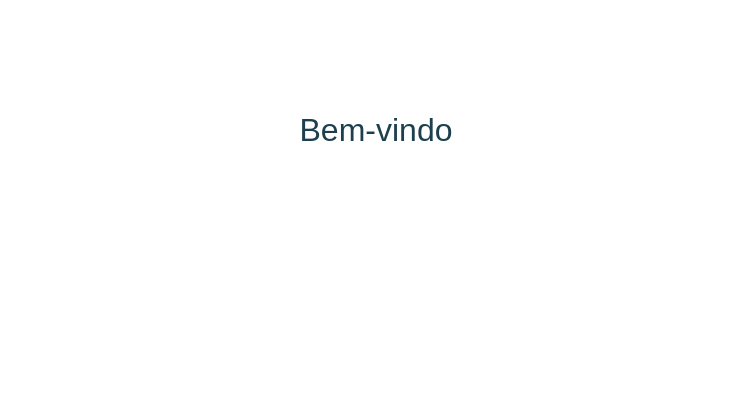
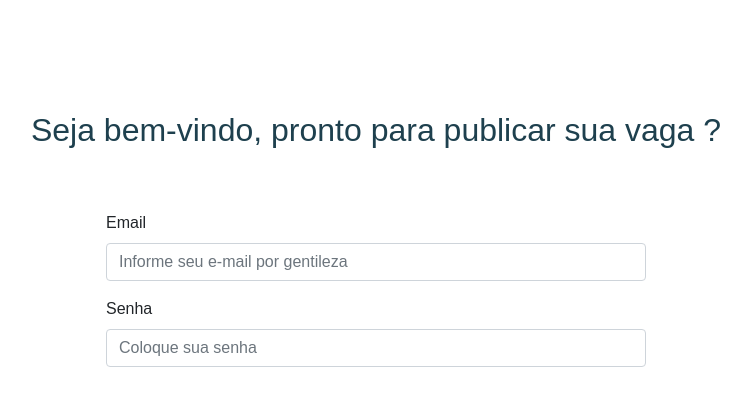
Before and after one commit to gorepub/repub-client, a React (Create React App) app: page /sign_in in a window 1280 px wide. Shown: the top 406 px of the page, without its empty margins (264-1015 px from the left). Built offline with nearby package versions, Linux system fonts and the light colour scheme.

Commit message:
Improving login template and homePage

```diff
--- a/src/components/login/SignIn.js
+++ b/src/components/login/SignIn.js
@@ -1,9 +1,5 @@
 import React from 'react';
-import {
-  Col,
-  Container,
-  Row,
-} from 'reactstrap';
+import { Container, Row, Col, Form, FormGroup, Label, Input} from 'reactstrap';
 
 class SignIn extends React.Component {
 
@@ -12,7 +8,19 @@ class SignIn extends React.Component {
       <Container>
         <Row>
           <Col md="12 center">
-            <h2 className="space-top">Bem-vindo</h2>
+            <h2 className="space-top">Seja bem-vindo, pronto para publicar sua vaga ?</h2>
+          </Col>
+          <Col md={{ size: 6, offset: 3 }}>
+            <Form>
+              <FormGroup>
+                <Label className="space-top">Email</Label>
+                <Input type="email" name="email" placeholder="Informe seu e-mail por gentileza" />
+              </FormGroup>
+              <FormGroup>
+                <Label>Senha</Label>
+                <Input type="password" name="password" placeholder="Coloque sua senha" />
+              </FormGroup>
+            </Form>
           </Col>
         </Row>
       </Container>
--- a/src/components/pages/HomePage.js
+++ b/src/components/pages/HomePage.js
@@ -20,7 +20,8 @@ class HomePage extends React.Component {
             <h2 className="space-top center"> Prazer em ter você aqui, nós somos a repub !</h2>
           </Col>
           <Col md="12">
-            <p className="find-vacancies center">Aqui, você encontra vagas em repúblicas de estudantes ou simplesmente <br/> publicar a sua, tudo de forma rápida e gratuita ! Vamos começar ?</p>
+            <p className="find-vacancies center">Aqui, você consegue encontrar vagas em repúblicas de estudantes
+              ou simplesmente <br/> publicar a sua, tudo de forma rápida e gratuita ! Vamos começar ?</p>
           </Col>
           <Col md="12 center">
             <Button color="info">Quero encontrar vagas</Button>
```
